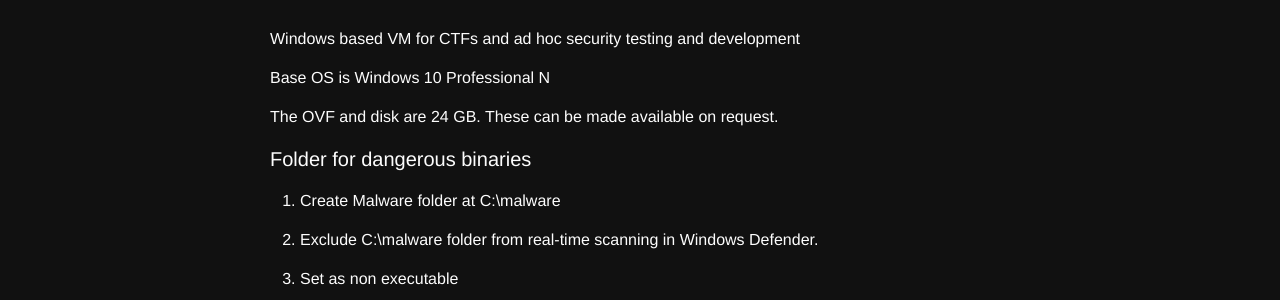
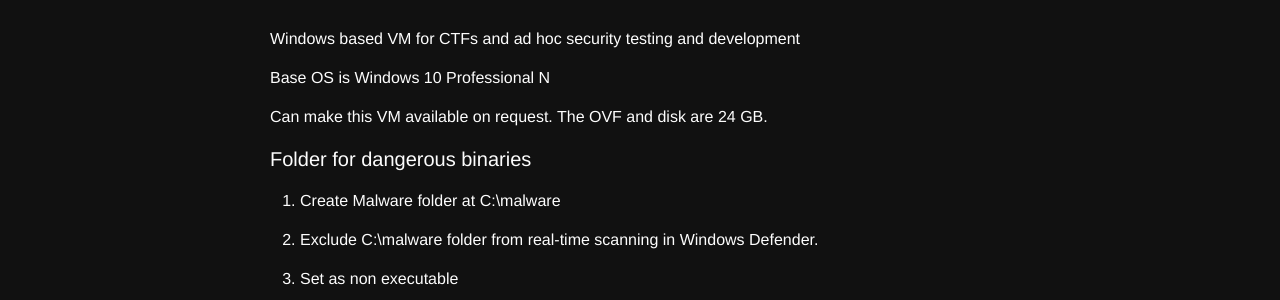
Before and after one commit to dan-kir/dan-kir.github.io, a Jekyll site: the page built from _posts/2022/2022-07-11-Custom-Windows-based-security-distribution.md, in a window 1280 px wide. Shown: the part 215-515 px from the top of the page. Built offline with Jekyll 4.4.1, drawn with Linux system fonts in a browser that asks for light colours; nearby versions of some CDN libraries; comment, search, counter and statistics services are not loaded.

Commit message:
Rephrase

```diff
--- a/_posts/2022/2022-07-11-Custom-Windows-based-security-distribution.md
+++ b/_posts/2022/2022-07-11-Custom-Windows-based-security-distribution.md
@@ -14,7 +14,7 @@
 
 Base OS is Windows 10 Professional N
 
-The OVF and disk are 24 GB. These can be made available on request.
+Can make this VM available on request. The OVF and disk are 24 GB.
 
 #### Folder for dangerous binaries
 1. Create Malware folder at C:\malware
```
